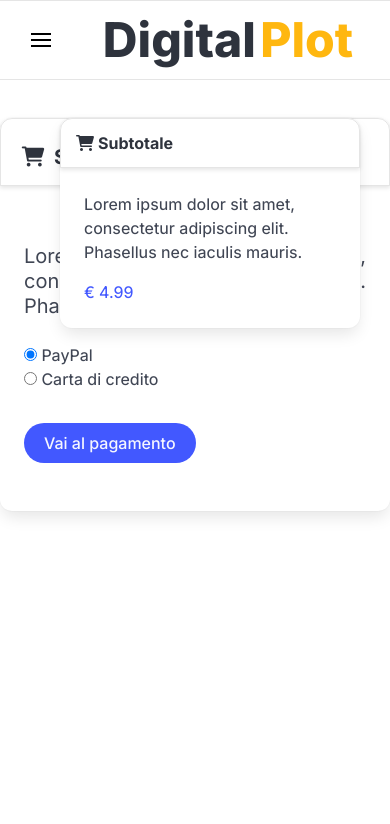
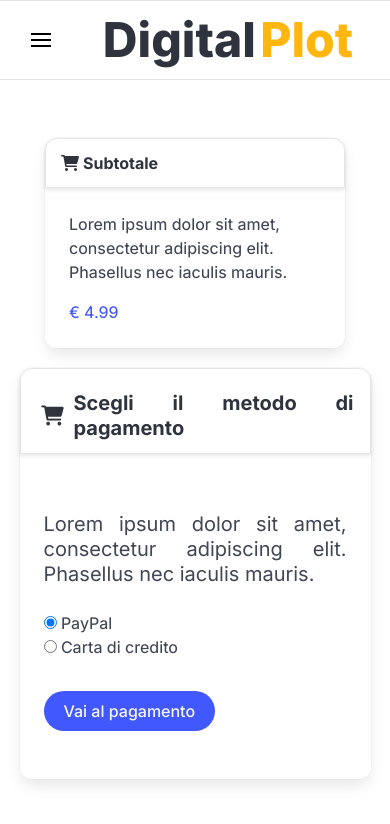
Before and after one commit to maikuITA/DigitalPlot, a PHP site: page /Progetto/Smarty/skeleton/pagamento.html in a window 390 px wide. Shown: the top 824 px of the page. Run offline with PHP 8.4, Linux system fonts and the light colour scheme; some libraries are stand-ins or nearby versions.

Commit message:
Fix pagamento.html for mobile devices

```diff
--- a/Progetto/Smarty/skeleton/pagamento.css
+++ b/Progetto/Smarty/skeleton/pagamento.css
@@ -77,3 +77,53 @@
 span {
     margin-right: 5px;
 }
+
+@media screen and (max-width: 768px) {
+
+    .absolute-right {
+        position: inherit;
+        margin-right: 0;
+        margin-top: 20px;
+        width: 100%;
+        display: flex;
+        justify-content: center;
+    }
+
+    .absolute-right > .card {
+        width: 100%;
+        max-width: 300px;
+    }
+
+    .body-container {
+        flex-direction: column-reverse;
+        align-items: center;
+        justify-content: center;
+        gap: 20px;
+    }
+
+    .body-left {
+        width: 90%;
+        align-items: center;
+        margin: 0;
+        padding: 0;
+    }
+
+    .body-left > .card {
+        position: relative;
+        width: 100%;
+    }
+
+    .card.cart {
+        width: 100%;
+        height: min-content;
+    }
+
+    .fatturazione {
+        flex-direction: column;
+        align-items: center;
+    }
+
+    .fatturazione > .card {
+        width: 100%;
+    }
+}
```
